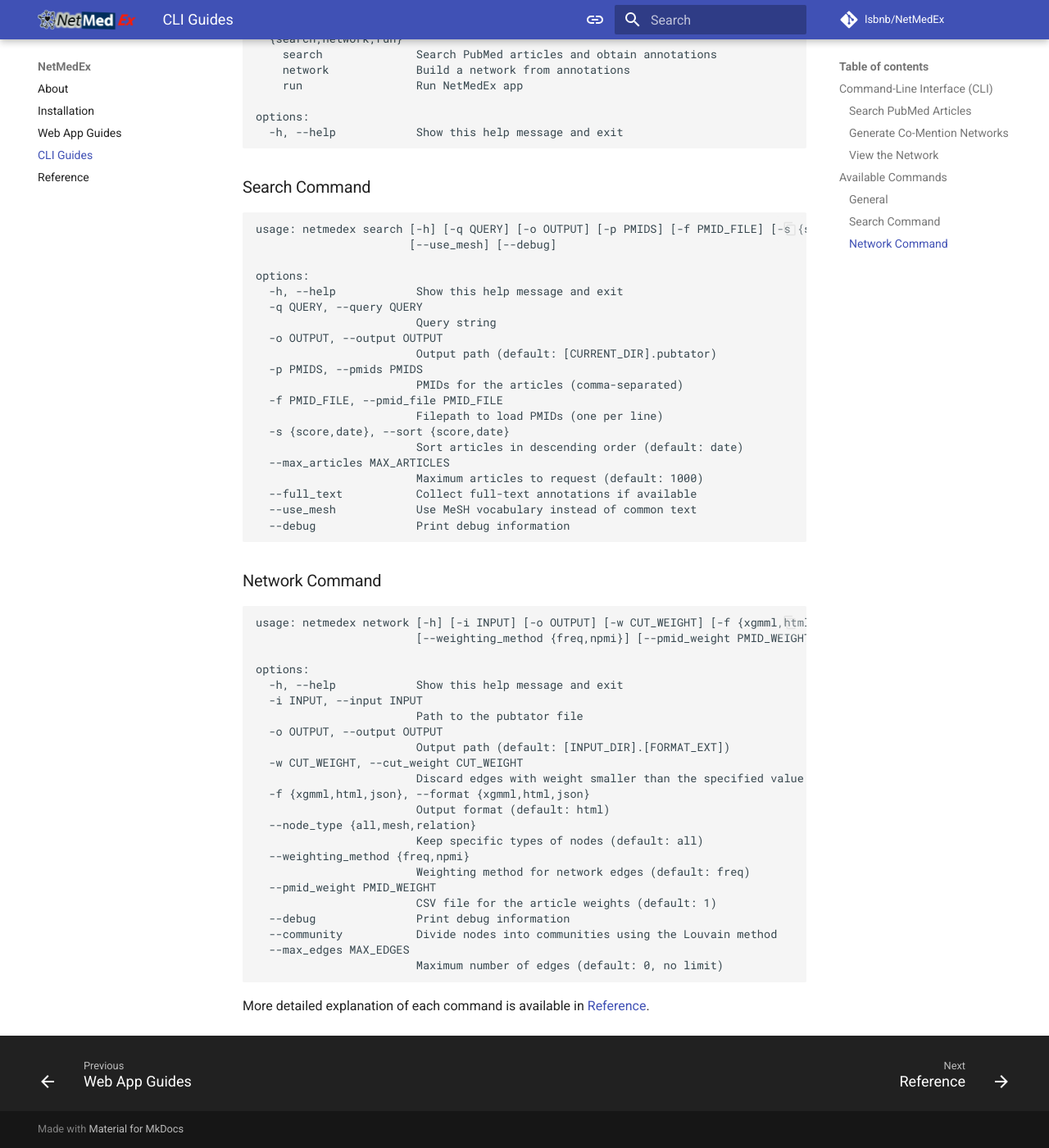
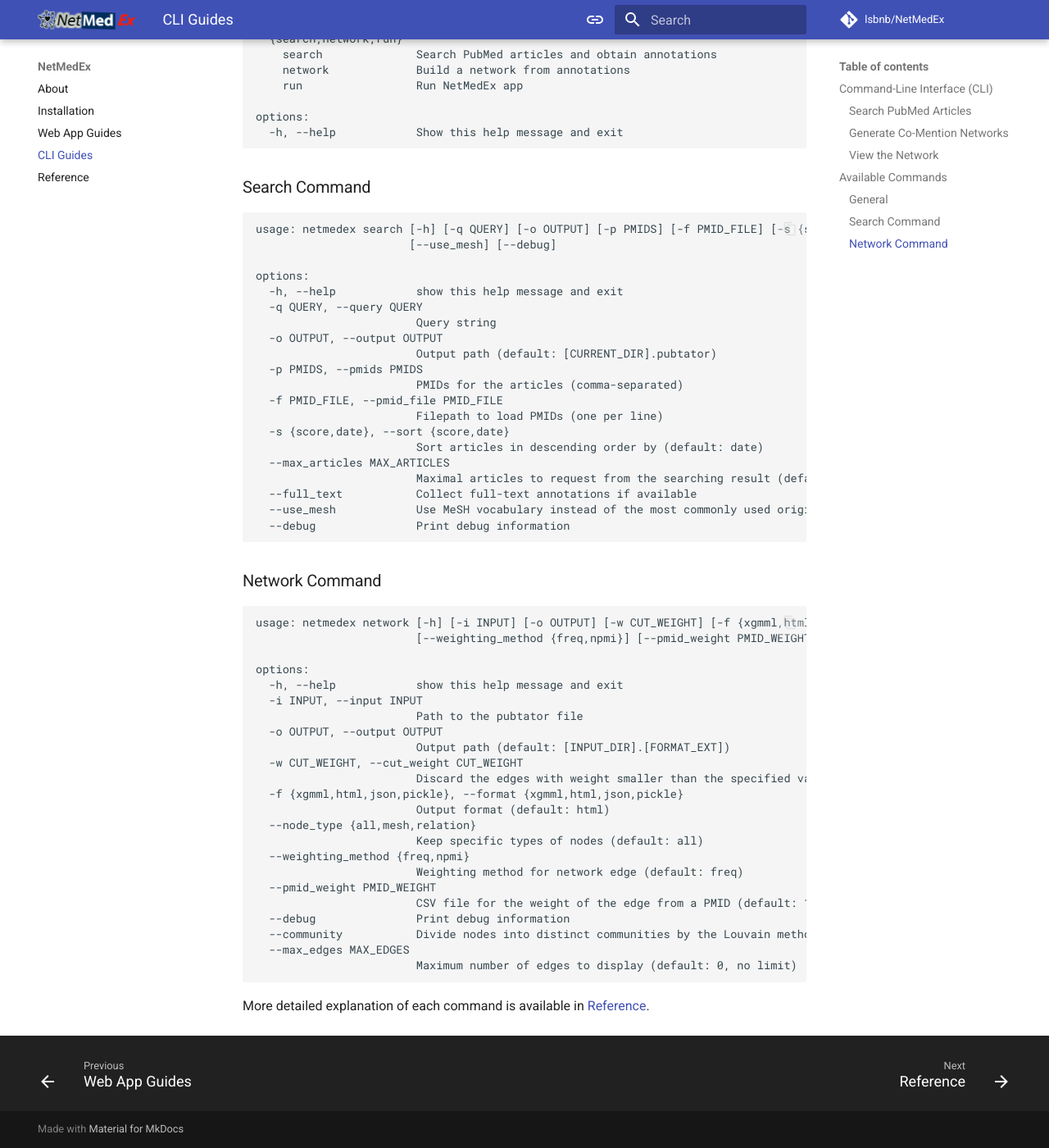
Before and after one commit to yehzx/NetMedEx, an MkDocs documentation site: the page built from docs/cli_guides.md, in a window 1280 px wide and 1400 px high, scrolled down 1432 px. Shown: the whole window at 82% size. Built offline with MkDocs 1.6.1 and Material for MkDocs 9.7.7, drawn with Linux system fonts in a browser that asks for light colours; comment, search, counter and statistics services are not loaded.

Commit message:
Update docs

````diff
--- a/docs/cli_guides.md
+++ b/docs/cli_guides.md
@@ -76,7 +76,7 @@
                        [--use_mesh] [--debug]
 
 options:
-  -h, --help            Show this help message and exit
+  -h, --help            show this help message and exit
   -q QUERY, --query QUERY
                         Query string
   -o OUTPUT, --output OUTPUT
@@ -86,11 +86,11 @@
   -f PMID_FILE, --pmid_file PMID_FILE
                         Filepath to load PMIDs (one per line)
   -s {score,date}, --sort {score,date}
-                        Sort articles in descending order (default: date)
+                        Sort articles in descending order by (default: date)
   --max_articles MAX_ARTICLES
-                        Maximum articles to request (default: 1000)
+                        Maximal articles to request from the searching result (default: 1000)
   --full_text           Collect full-text annotations if available
-  --use_mesh            Use MeSH vocabulary instead of common text
+  --use_mesh            Use MeSH vocabulary instead of the most commonly used original text in articles
   --debug               Print debug information
 ```
 
@@ -101,25 +101,25 @@
                         [--weighting_method {freq,npmi}] [--pmid_weight PMID_WEIGHT] [--debug] [--community] [--max_edges MAX_EDGES]
 
 options:
-  -h, --help            Show this help message and exit
+  -h, --help            show this help message and exit
   -i INPUT, --input INPUT
                         Path to the pubtator file
   -o OUTPUT, --output OUTPUT
                         Output path (default: [INPUT_DIR].[FORMAT_EXT])
   -w CUT_WEIGHT, --cut_weight CUT_WEIGHT
-                        Discard edges with weight smaller than the specified value (default: 2)
-  -f {xgmml,html,json}, --format {xgmml,html,json}
+                        Discard the edges with weight smaller than the specified value (default: 2)
+  -f {xgmml,html,json,pickle}, --format {xgmml,html,json,pickle}
                         Output format (default: html)
   --node_type {all,mesh,relation}
                         Keep specific types of nodes (default: all)
   --weighting_method {freq,npmi}
-                        Weighting method for network edges (default: freq)
+                        Weighting method for network edge (default: freq)
   --pmid_weight PMID_WEIGHT
-                        CSV file for the article weights (default: 1)
+                        CSV file for the weight of the edge from a PMID (default: 1)
   --debug               Print debug information
-  --community           Divide nodes into communities using the Louvain method
+  --community           Divide nodes into distinct communities by the Louvain method
   --max_edges MAX_EDGES
-                        Maximum number of edges (default: 0, no limit)
+                        Maximum number of edges to display (default: 0, no limit)
 ```
 
 More detailed explanation of each command is available in [Reference](reference.md).
````
Also changed, not shown: other parts of docs/cli_guides.md (+1 -1 lines).
